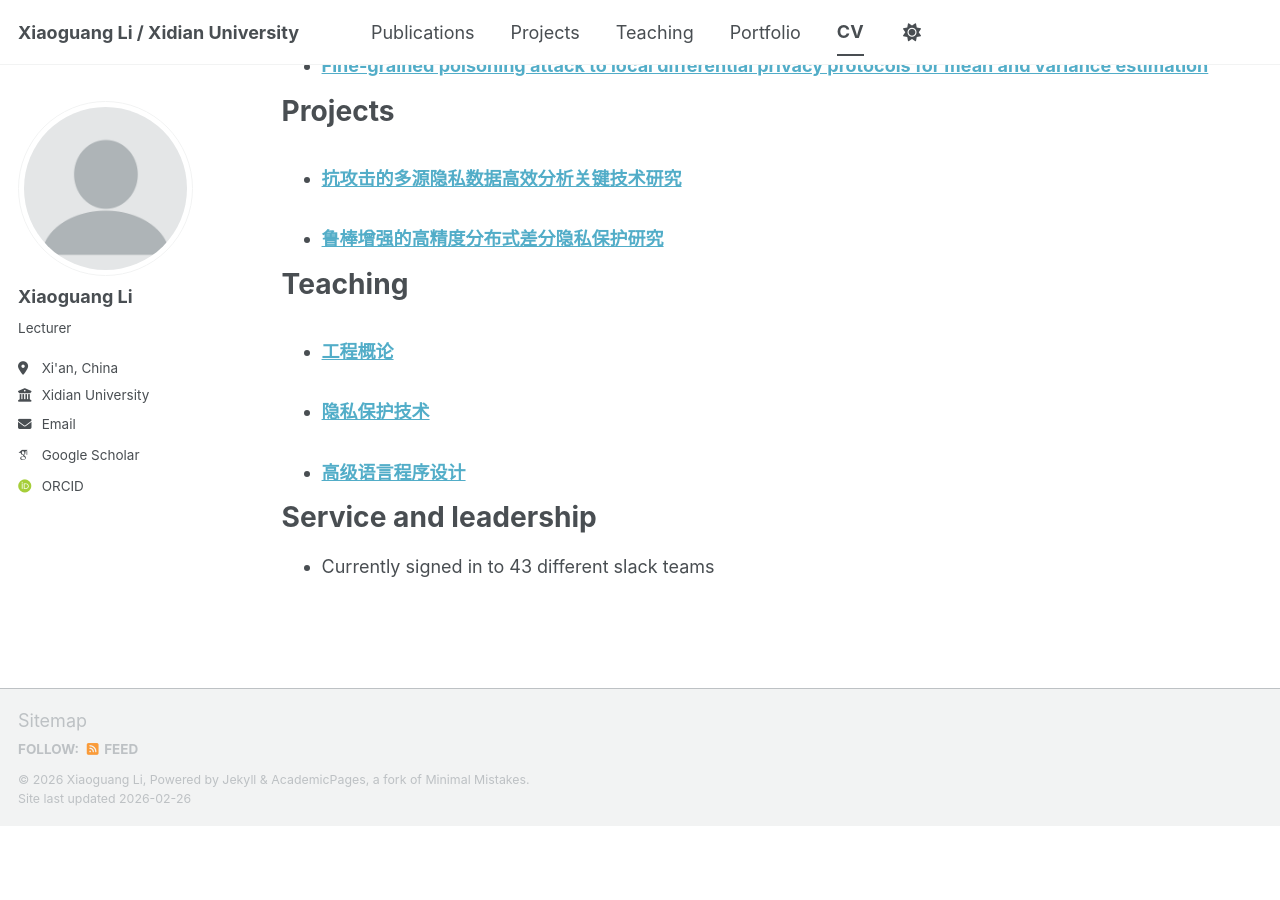
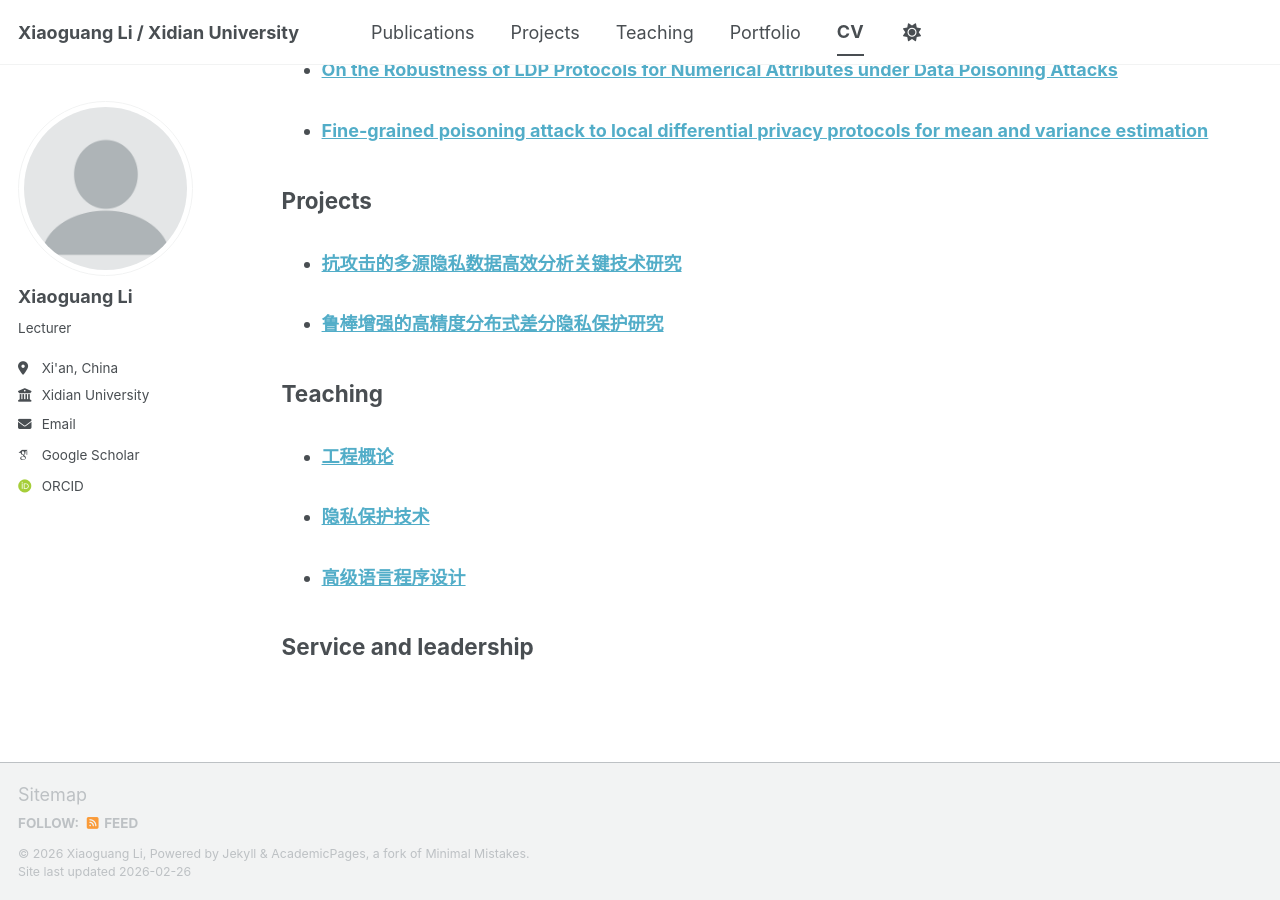
Before and after one commit to meliosem/meliosem.github.io, a Jekyll site: the page built from _pages/cv.md, in a window 1280 px wide and 900 px high, scrolled down 788 px. Built offline with Jekyll 4.4.1, drawn with Linux system fonts in a browser that asks for light colours; some web fonts are replaced; a script bundle is joined from its source files by our own code; library files that are not in the unit come from our copies; before the commit the page ends 1614 px from its top, so only the background shows below that.

Commit message:
first commit

```diff
--- a/_pages/cv.md
+++ b/_pages/cv.md
@@ -10,13 +10,13 @@ redirect_from:
 {% include base_path %}
 
 Education
-======
+------
 * Ph.D in Cyberspace Security, Xidian University, 2017-2022
 * Visiting Scholar in Computer and Information Technology, Purdue University, 2019-2021
 * B.S. in Information Security, Xidian University, 2013-2017
 
 Work experience
-======
+------
 * 2023-Now: Lecturer
   * Affiliation: Xidian University
   * Department: School of Cyber Engineering
@@ -27,13 +27,13 @@ Work experience
 
 
 Publications
-======
+------
   <ul>{% for post in site.publications reversed %}
     {% include archive-single-cv.html %}
   {% endfor %}</ul>
 
 Projects
-======
+------
   <ul>{% for post in site.projects reversed %}
     {% include archive-single-cv.html  %}
   {% endfor %}</ul>
@@ -45,11 +45,10 @@ Projects
   {% endfor %}</ul> -->
 
 Teaching
-======
+------
   <ul>{% for post in site.teaching reversed %}
     {% include archive-single-cv.html %}
   {% endfor %}</ul>
 
 Service and leadership
-======
-* Currently signed in to 43 different slack teams
+------
```
